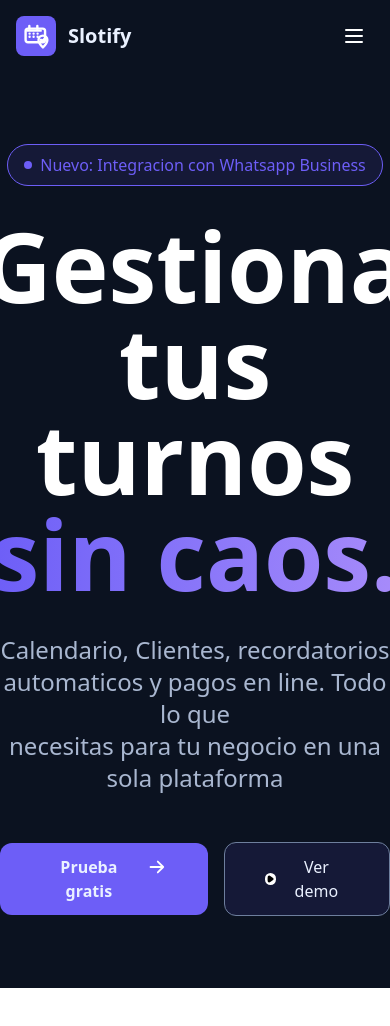
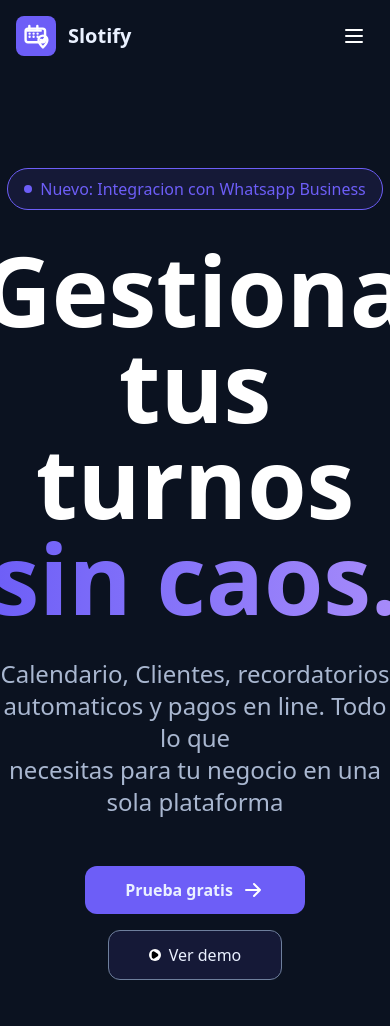
Before and after one commit to SoyTiyi/slotify-web, a React (Vite) app: page / in a window 390 px wide. Shown: the top 1026 px of the page. Before the commit the page ends 988 px from the top, so only its background shows below. Built offline with nearby package versions, Linux system fonts and the light colour scheme.

Commit message:
fix botton responsive desing on small screnns

```diff
--- a/src/components/Hero/Hero.tsx
+++ b/src/components/Hero/Hero.tsx
@@ -1,6 +1,6 @@
 const Hero = () => {
   return (
-    <div className="flex flex-col items-center text-center text-white gap-8 py-18">
+    <div className="flex flex-col items-center text-center text-white gap-8 py-24">
       <div className="flex text-primary bg-primary/10 rounded-full px-4 py-2 items-center border-primary border">
         <div className="w-2 h-2 bg-primary rounded-full mr-2" />
         <p className="font-medium">Nuevo: Integracion con Whatsapp Business</p>
@@ -20,7 +20,7 @@ const Hero = () => {
         necesitas para tu negocio en una sola plataforma
       </p>
 
-      <div className="flex gap-4 mt-4 items-center">
+      <div className="flex flex-col gap-4 mt-4 items-center md:flex-row sm:flex-col sm:gap-3">
         <button className="flex text-text-primary bg-primary px-10 py-3 rounded-xl font-semibold hover:bg-primary-hover transition cursor-pointer">
           Prueba gratis
           <svg
```
